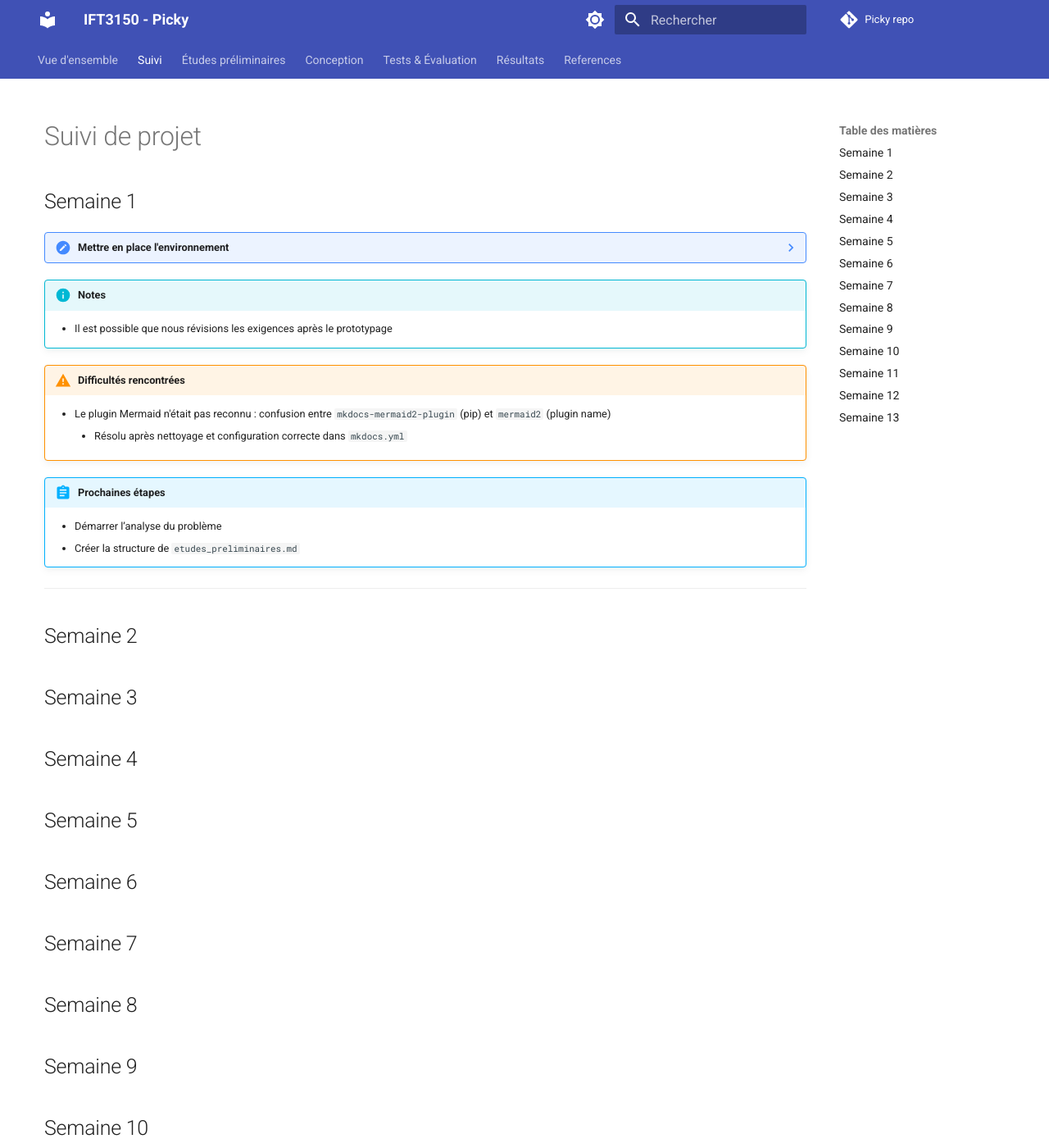
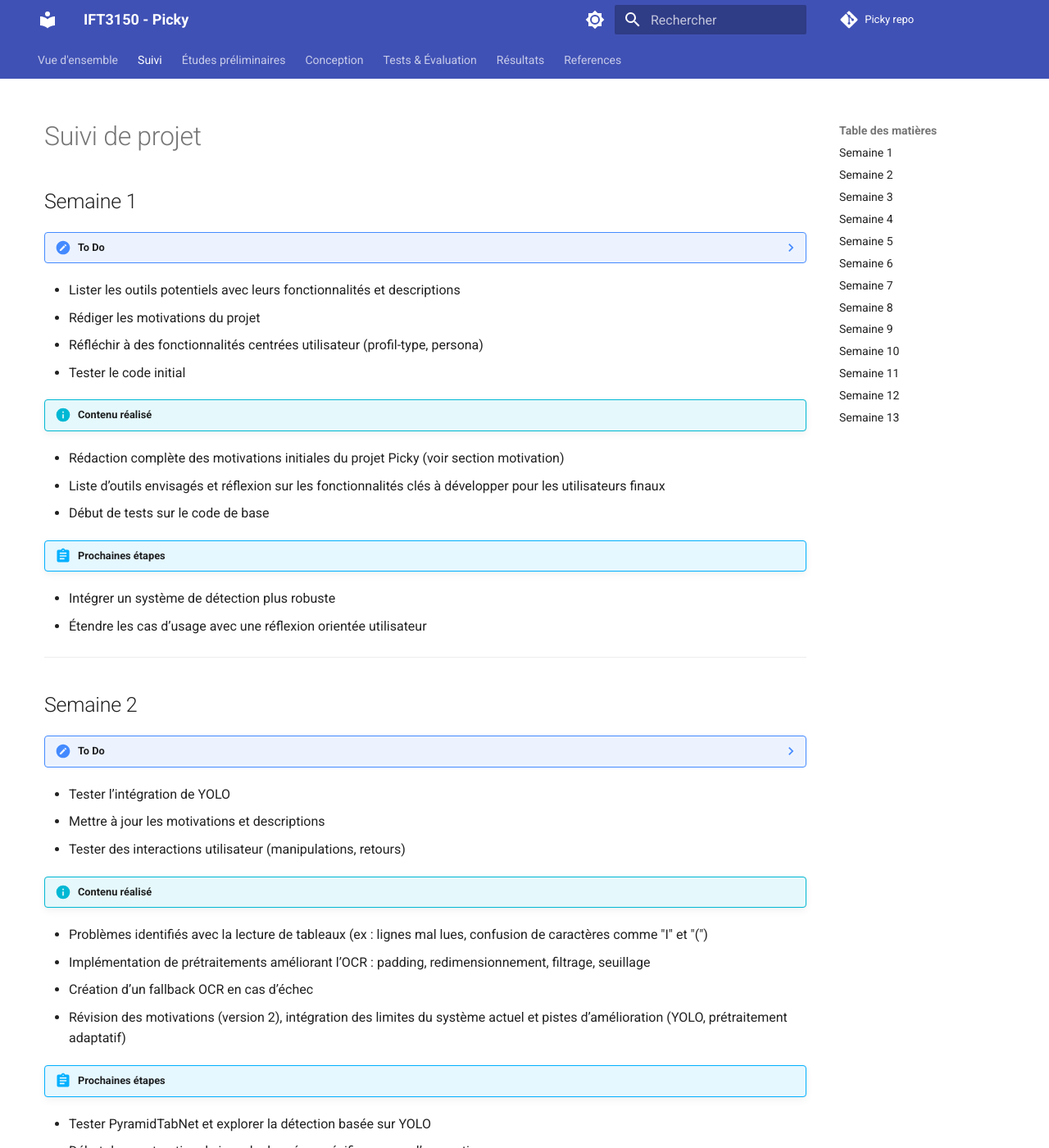
Before and after one commit to protolabo/picky, an MkDocs documentation site: the page built from docs/suivi.md, in a window 1280 px wide and 1400 px high. Shown: the whole window at 82% size. Built offline with MkDocs 1.6.1 and Material for MkDocs 9.7.7, drawn with Linux system fonts in a browser that asks for light colours; comment, search, counter and statistics services are not loaded; some of the changed text lies outside the part shown.

Commit message:
Update suivi.md

```diff
--- a/docs/suivi.md
+++ b/docs/suivi.md
@@ -2,32 +2,82 @@
 
 ## Semaine 1
 
-??? note "Mettre en place l'environnement"
-    - [x] Lorem ipsum dolor sit amet, consectetur adipiscing elit
-    - [ ] Vestibulum convallis sit amet nisi a tincidunt
-        * [x] In hac habitasse platea dictumst
-        * [x] In scelerisque nibh non dolor mollis congue sed et metus
-        * [ ] Praesent sed risus massa
-    - [ ] Aenean pretium efficitur erat, donec pharetra, ligula non scelerisque
+??? note "To Do"
+- Lister les outils potentiels avec leurs fonctionnalités et descriptions
+- Rédiger les motivations du projet
+- Réfléchir à des fonctionnalités centrées utilisateur (profil-type, persona)
+- Tester le code initial
 
-!!! info "Notes"
-    - Il est possible que nous révisions les exigences après le prototypage
-
-!!! warning "Difficultés rencontrées"
-    - Le plugin Mermaid n'était pas reconnu : confusion entre `mkdocs-mermaid2-plugin` (pip) et `mermaid2` (plugin name)
-        - Résolu après nettoyage et configuration correcte dans `mkdocs.yml`
+!!! info "Contenu réalisé"
+- Rédaction complète des motivations initiales du projet Picky (voir section motivation)
+- Liste d’outils envisagés et réflexion sur les fonctionnalités clés à développer pour les utilisateurs finaux
+- Début de tests sur le code de base
 
 !!! abstract "Prochaines étapes"
-    - Démarrer l’analyse du problème
-    - Créer la structure de `etudes_preliminaires.md`
+- Intégrer un système de détection plus robuste
+- Étendre les cas d’usage avec une réflexion orientée utilisateur
 
 ---
 
 ## Semaine 2
 
+??? note "To Do"
+- Tester l’intégration de YOLO
+- Mettre à jour les motivations et descriptions
+- Tester des interactions utilisateur (manipulations, retours)
+
+!!! info "Contenu réalisé"
+- Problèmes identifiés avec la lecture de tableaux (ex : lignes mal lues, confusion de caractères comme "I" et "(")
+- Implémentation de prétraitements améliorant l’OCR : padding, redimensionnement, filtrage, seuillage
+- Création d’un fallback OCR en cas d’échec
+- Révision des motivations (version 2), intégration des limites du système actuel et pistes d’amélioration (YOLO, prétraitement adaptatif)
+
+!!! abstract "Prochaines étapes"
+- Tester PyramidTabNet et explorer la détection basée sur YOLO
+- Début de construction de jeux de données spécifiques pour l’apprentissage
+
+---
+
 ## Semaine 3
 
+??? note "To Do"
+- Adapter le système à différents styles de tableaux : lignes pleines, tableaux en bandes
+- Intégrer CascadeTabNet
+- Tester la reconnaissance d’icônes avec YOLO
+- Ajouter une option pour indiquer le type de données pour vérifier les erreurs
+- Créer un dataset pour l'entraînement de YOLO
+- Implémenter un retour visuel sur les colonnes (type de données)
+- Tester la modification de cellules et le déplacement de colonnes
+
+!!! info "Contenu réalisé"
+- Mise en place de l’environnement conda pour faire fonctionner PyramidTabNet (dépendances spécifiques)
+- Problèmes identifiés : cellules trop petites ou dupliquées
+- Premiers correctifs : nettoyage des doublons et ajustements de dimension des cellules
+
+!!! abstract "Prochaines étapes"
+- Finaliser l’environnement pour CascadeTabNet
+- Continuer l’amélioration du traitement XML et du flux OCR
+
+---
+
 ## Semaine 4
+
+??? note "To Do"
+- Tester CascadeTabNet
+- Ajuster les paramètres de détection pour améliorer la précision
+
+!!! info "Contenu réalisé"
+- Problèmes de compatibilité rencontrés avec CascadeTabNet (dépendances complexes)
+- Abandon temporaire et adaptation du code pour rester sur PyramidTabNet
+- Intégration de plusieurs nouvelles fonctions :
+    - `remove_overlapping_cells()`: suppression des doublons par recouvrement
+    - `expand_cells()`: agrandissement des boîtes pour éviter la coupe de texte
+    - `draw_cells_on_image()`: visualisation graphique du découpage cellulaire
+- Refonte du pipeline de traitement : XML → nettoyage → agrandissement → visualisation → OCR
+
+!!! abstract "Prochaines étapes"
+- Tester les exports en formats XLSX et image
+- Commencer la gestion des retours utilisateur sur les découpages
 
 ## Semaine 5
 
```
